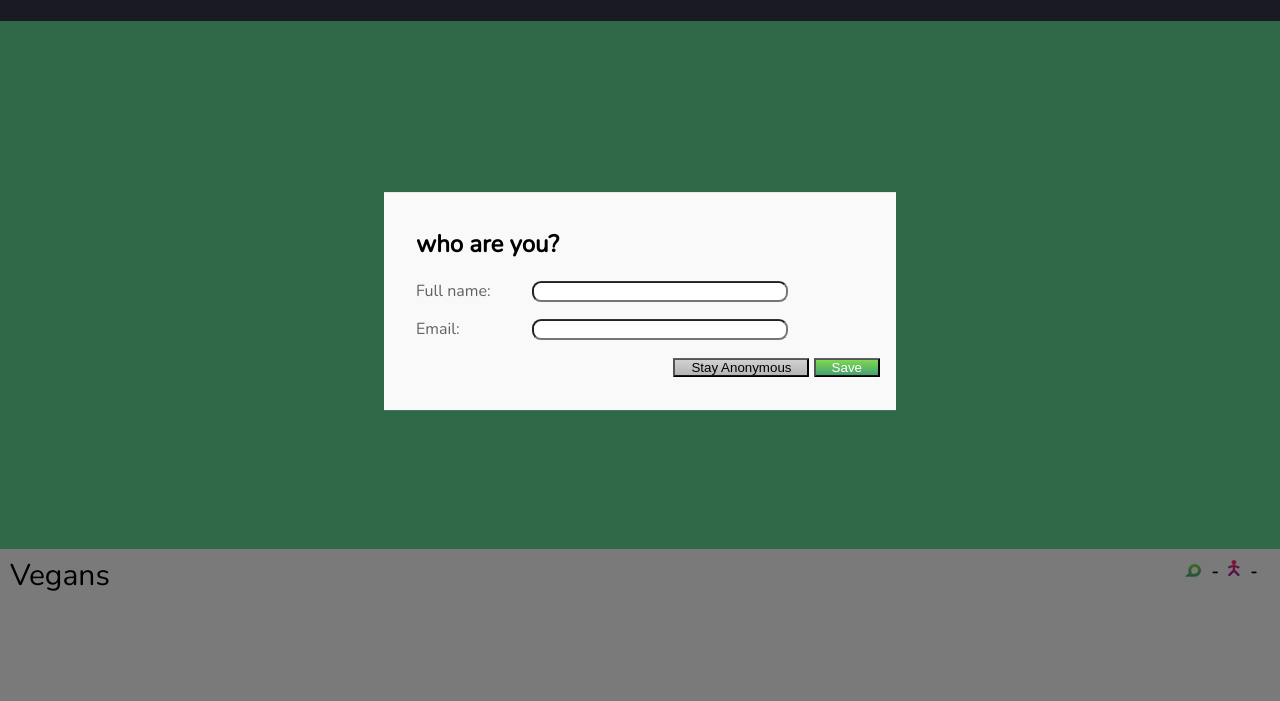
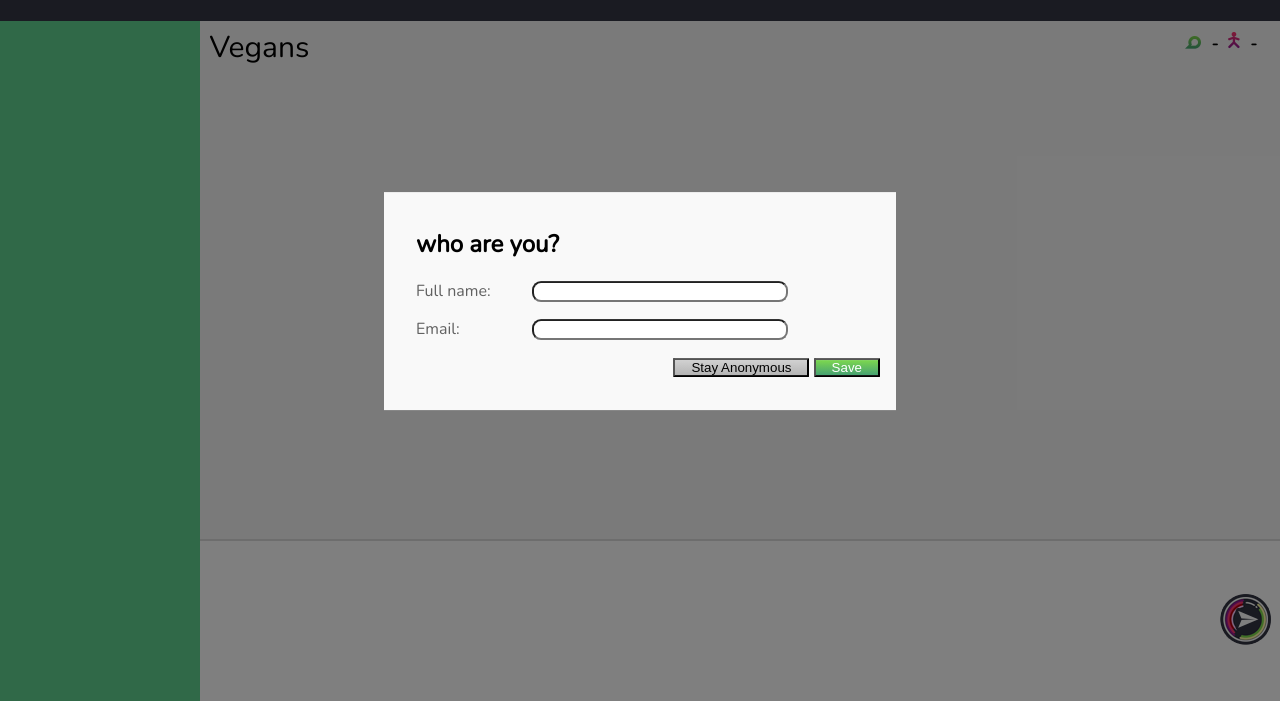
Before and after one commit to gai-s/babble, a plain HTML site: page index.html in a window 1280 px wide. Shown: the part 99-800 px from the top of the page. Drawn offline with nearby package versions, Linux system fonts and the light colour scheme; no server answers.

Commit message:
Update main.css

```diff
--- a/css/main.css
+++ b/css/main.css
@@ -89,7 +89,7 @@ header>img{
     color: white;
 }
 
-section{
+main{
     width: 100%;
     height: 85%;
     bottom: 0;
@@ -101,7 +101,7 @@ nav{
     display: none;
     flex-grow: 1;
 }
-main{
+article{
     flex-grow: 4;
     background-color: #f6f6f6;
     position: relative;
@@ -109,13 +109,12 @@ main{
     flex-direction: column;
 
 }
-main header{
+article header{
     margin: 0px;
     padding: 0px;
     height: 60px;
     flex-grow: 0;
 }
-/*second header part of main*/
 .header-headling{
     display: inline-block;
     font-family: 'Nunito', sans-serif;
@@ -123,8 +122,6 @@ main header{
     font-size: 1.875rem;
     padding-left: 10px;
     margin-top: 6px;
-
-
 }
 .header-status{
     float: right;
@@ -146,7 +143,8 @@ dt, dd{
     max-width: 100%;
     flex-grow: 7;
     flex-shrink: 7;
-    overflow: auto;
+    overflow-y: auto;
+    overflow-x: hidden;
     box-sizing: border-box;
 }
 .MessagesList{
@@ -258,10 +256,9 @@ textarea{
     clip: rect(1px, 1px, 1px, 1px);
 }
 
-@media (min-width: 320px){
-
+@media screen and (max-width: 320px){
 }
-@media (min-width: 638px){
+@media screen and (min-width: 638px){
     .registerForm{
         position: absolute;
         width: 40%;
```
